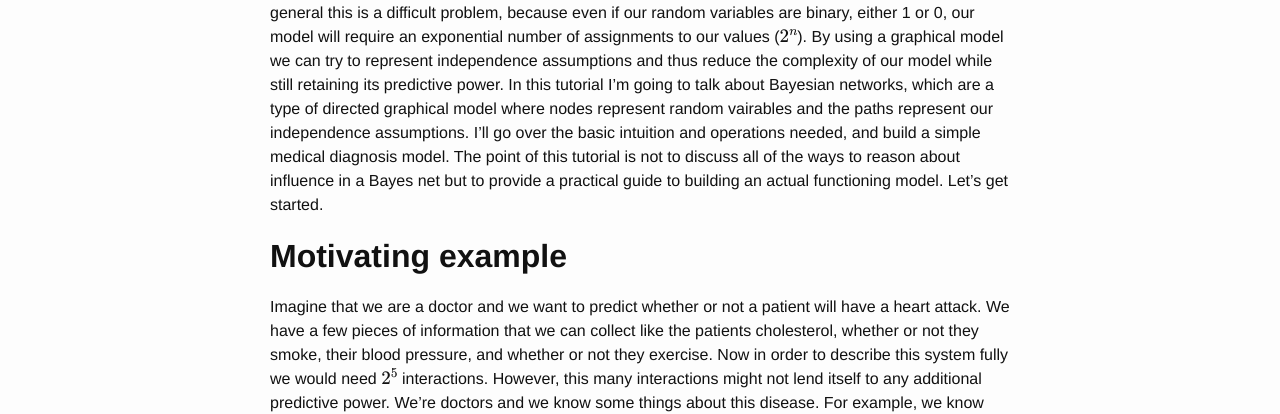
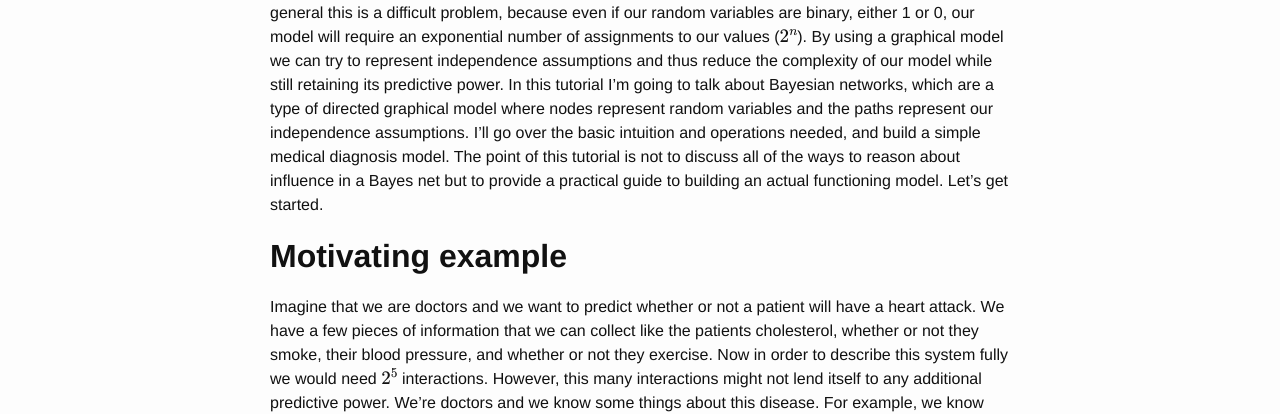
Before and after one commit to nbertagnolli/nbertagnolli.github.io, a Jekyll site: the page built from _posts/2016-05-23-Bayes_Nets.md, in a window 1280 px wide and 1400 px high. Shown: the part 286-700 px from the top of the window. Built offline with Jekyll 4.4.1, drawn with Linux system fonts in a browser that asks for light colours; formulas are drawn with MathJax 3; some of the changed text lies outside the part shown.

Commit message:
Fixed Spelling errors

```diff
--- a/_posts/2016-05-23-Bayes_Nets.md
+++ b/_posts/2016-05-23-Bayes_Nets.md
@@ -11,10 +11,10 @@ categories: jekyll update
 </head>
 
 ## **Introduction**
-The goal of graphical models is to represent some joint distribution over a set of random variables.   In general this is a difficult problem, because even if our random variables are binary, either 1 or 0, our model will require an exponential number of assignments to our values ($$2^n$$).  By using a graphical model we can try to represent independence assumptions and thus reduce the complexity of our model while still retaining its predictive power.  In this tutorial I'm going to talk about Bayesian networks, which are a type of directed graphical model where nodes represent random vairables and the paths represent our independence assumptions.  I'll go over the basic intuition and operations needed, and build a simple medical diagnosis model.  The point of this tutorial is not to discuss all of the ways to reason about influence in a Bayes net but to provide a practical guide to building an actual functioning model.  Let's get started.
+The goal of graphical models is to represent some joint distribution over a set of random variables.   In general this is a difficult problem, because even if our random variables are binary, either 1 or 0, our model will require an exponential number of assignments to our values ($$2^n$$).  By using a graphical model we can try to represent independence assumptions and thus reduce the complexity of our model while still retaining its predictive power.  In this tutorial I'm going to talk about Bayesian networks, which are a type of directed graphical model where nodes represent random variables and the paths represent our independence assumptions.  I'll go over the basic intuition and operations needed, and build a simple medical diagnosis model.  The point of this tutorial is not to discuss all of the ways to reason about influence in a Bayes net but to provide a practical guide to building an actual functioning model.  Let's get started.
 
 ## **Motivating example**
-Imagine that we are a doctor and we want to predict whether or not a patient will have a heart attack.  We have a few pieces of information that we can collect like the patients cholesterol, whether or not they smoke, their blood pressure, and whether or not they exercise.  Now in order to describe this system fully we would need $$2^5$$ interactions.  However, this many interactions might not lend itself to any additional predictive power.  We're doctors and we know some things about this disease.  For example, we know that blood pressure is directly related to heart attacks and that both exercise and smoking can affect blood pressure.  Thus we can build a model like the one in Figure 1 where we use our domain knowledge to describe the interactions between our features.
+Imagine that we are doctors and we want to predict whether or not a patient will have a heart attack.  We have a few pieces of information that we can collect like the patients cholesterol, whether or not they smoke, their blood pressure, and whether or not they exercise.  Now in order to describe this system fully we would need $$2^5$$ interactions.  However, this many interactions might not lend itself to any additional predictive power.  We're doctors and we know some things about this disease.  For example, we know that blood pressure is directly related to heart attacks and that both exercise and smoking can affect blood pressure.  Thus we can build a model like the one in Figure 1 where we use our domain knowledge to describe the interactions between our features.
 
 <figure class="half">
 	<img src="/assets/Bayes_Nets/figure_01.png">
```
Also changed, not shown: other parts of _posts/2016-05-23-Bayes_Nets.md (+5 -5 lines).
